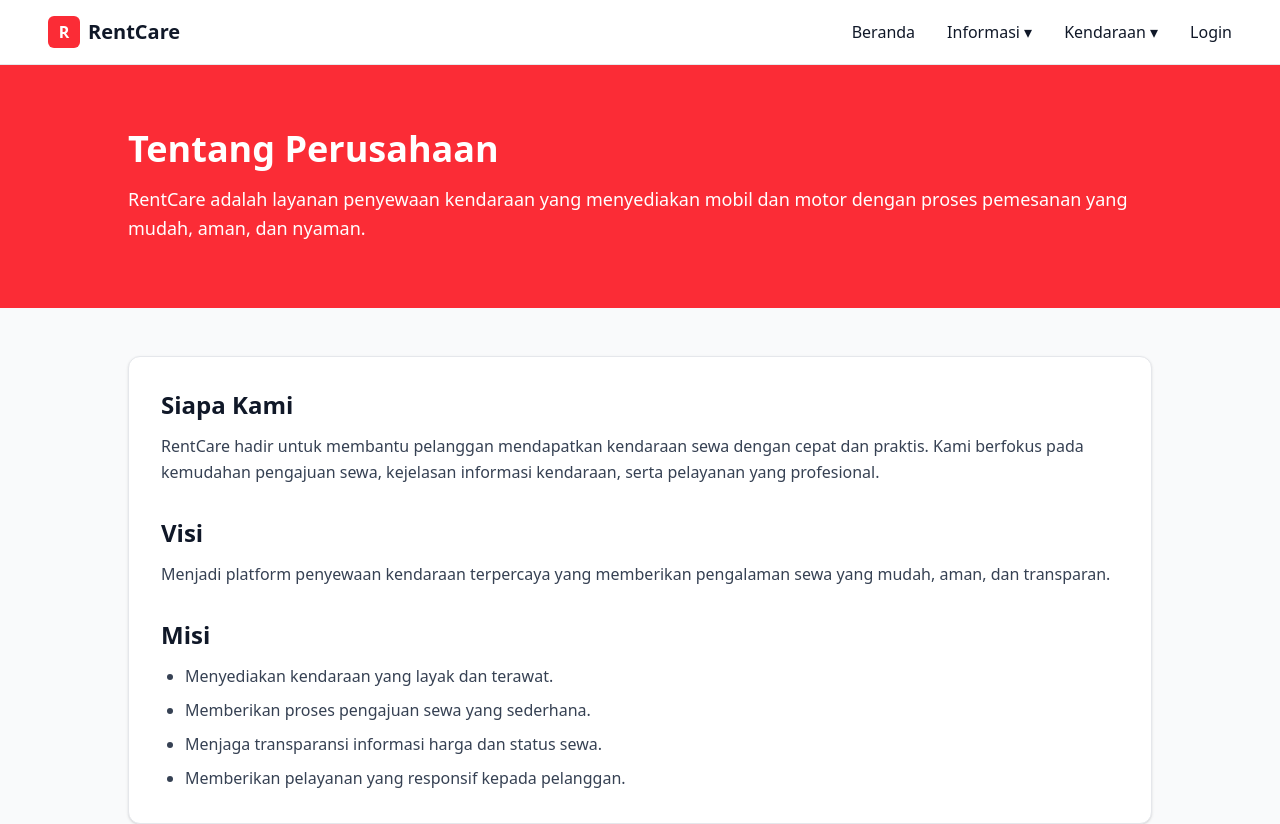
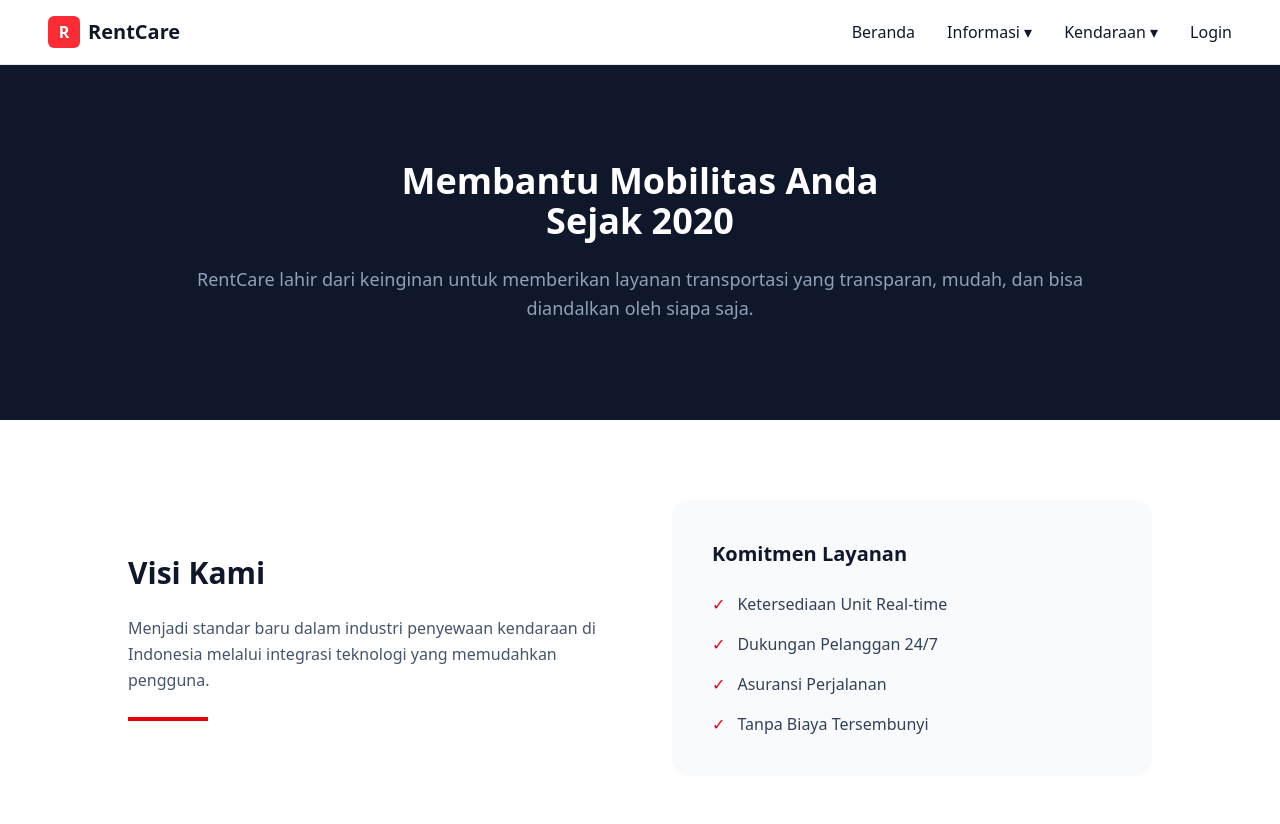
Before and after one commit to alzzneon/Tugas-Akhir, a React app in the folder frontend/: page /tentang in a window 1280 px wide. Shown: the top 824 px of the page. Built offline with nearby package versions, Linux system fonts and the light colour scheme; no server answers; the HTML template or start-up script is replaced by a standard one.

Commit message:
ketinggalan

```diff
--- a/frontend/src/pages/Customer/Informasi/TentangPerusahaan.jsx
+++ b/frontend/src/pages/Customer/Informasi/TentangPerusahaan.jsx
@@ -3,53 +3,42 @@ import Footer from "../../../Components/Public/Footer";
 
 export default function TentangPerusahaan() {
   return (
-    <div className="min-h-screen flex flex-col bg-gray-50">
+    <div className="min-h-screen flex flex-col bg-white">
       <Header />
+      <main className="flex-1">
+        {/* Simple Hero */}
+        <section className="bg-slate-900 text-white py-24 px-6">
+          <div className="max-w-4xl mx-auto text-center">
+            <h1 className="text-4xl font-bold mb-6">Membantu Mobilitas Anda <br/>Sejak 2020</h1>
+            <p className="text-slate-400 text-lg leading-relaxed">
+              RentCare lahir dari keinginan untuk memberikan layanan transportasi yang transparan, mudah, dan bisa diandalkan oleh siapa saja.
+            </p>
+          </div>
+        </section>
 
-      <section className="bg-red-500 text-white py-16 px-6 md:px-12">
-        <div className="max-w-5xl mx-auto">
-          <h1 className="text-4xl font-bold mb-4">Tentang Perusahaan</h1>
-          <p className="text-lg leading-relaxed">
-            RentCare adalah layanan penyewaan kendaraan yang menyediakan mobil
-            dan motor dengan proses pemesanan yang mudah, aman, dan nyaman.
-          </p>
-        </div>
-      </section>
-
-      <main className="flex-1 py-12 px-6 md:px-12">
-        <div className="max-w-5xl mx-auto bg-white rounded-xl shadow-sm border border-gray-200 p-8 space-y-8">
-          <section>
-            <h2 className="text-2xl font-semibold text-gray-900 mb-3">
-              Siapa Kami
-            </h2>
-            <p className="text-gray-700 leading-relaxed">
-              RentCare hadir untuk membantu pelanggan mendapatkan kendaraan
-              sewa dengan cepat dan praktis. Kami berfokus pada kemudahan
-              pengajuan sewa, kejelasan informasi kendaraan, serta pelayanan
-              yang profesional.
-            </p>
-          </section>
-
-          <section>
-            <h2 className="text-2xl font-semibold text-gray-900 mb-3">Visi</h2>
-            <p className="text-gray-700 leading-relaxed">
-              Menjadi platform penyewaan kendaraan terpercaya yang memberikan
-              pengalaman sewa yang mudah, aman, dan transparan.
-            </p>
-          </section>
-
-          <section>
-            <h2 className="text-2xl font-semibold text-gray-900 mb-3">Misi</h2>
-            <ul className="list-disc pl-6 text-gray-700 leading-relaxed space-y-2">
-              <li>Menyediakan kendaraan yang layak dan terawat.</li>
-              <li>Memberikan proses pengajuan sewa yang sederhana.</li>
-              <li>Menjaga transparansi informasi harga dan status sewa.</li>
-              <li>Memberikan pelayanan yang responsif kepada pelanggan.</li>
-            </ul>
-          </section>
-        </div>
+        {/* Mission */}
+        <section className="py-20 px-6">
+          <div className="max-w-5xl mx-auto grid md:grid-cols-2 gap-16 items-center">
+            <div>
+              <h2 className="text-3xl font-bold text-slate-900 mb-6">Visi Kami</h2>
+              <p className="text-slate-600 leading-relaxed mb-6">
+                Menjadi standar baru dalam industri penyewaan kendaraan di Indonesia melalui integrasi teknologi yang memudahkan pengguna.
+              </p>
+              <div className="h-1 w-20 bg-red-600"></div>
+            </div>
+            <div className="bg-slate-50 p-10 rounded-2xl">
+              <h2 className="text-xl font-bold text-slate-900 mb-6">Komitmen Layanan</h2>
+              <ul className="space-y-4">
+                {["Ketersediaan Unit Real-time", "Dukungan Pelanggan 24/7", "Asuransi Perjalanan", "Tanpa Biaya Tersembunyi"].map((item, i) => (
+                  <li key={i} className="flex items-center text-slate-700">
+                    <span className="text-red-600 mr-3">✓</span> {item}
+                  </li>
+                ))}
+              </ul>
+            </div>
+          </div>
+        </section>
       </main>
-
       <Footer />
     </div>
   );
```
